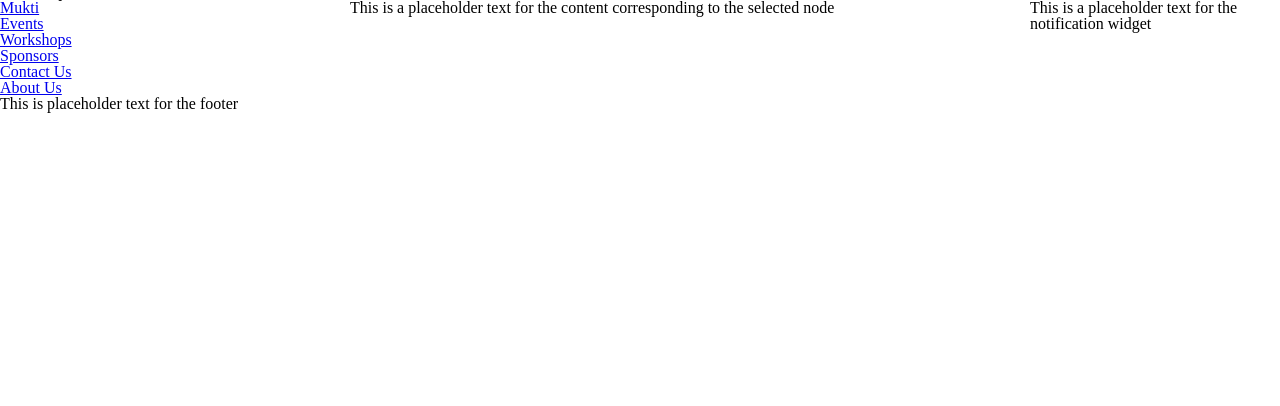
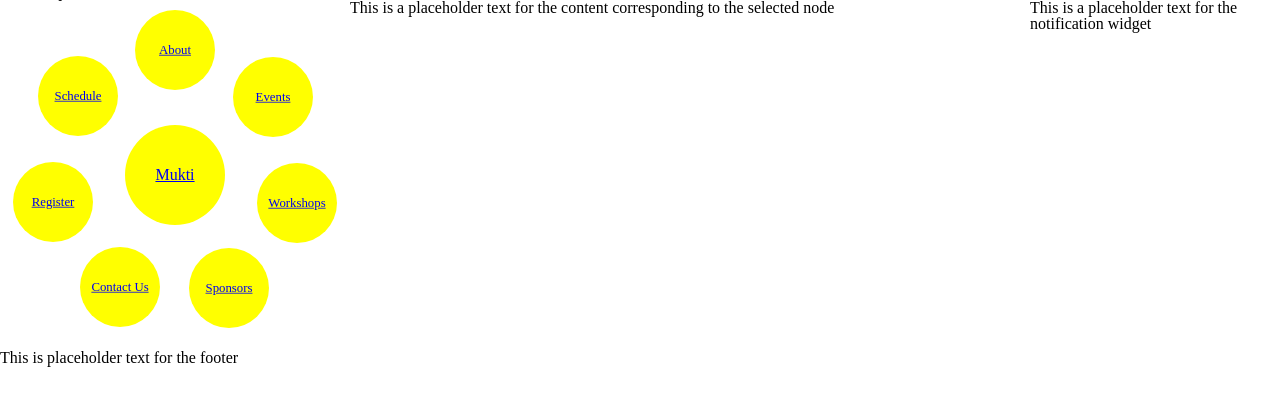
Before and after one commit to jazneetbhatti/mukti, a PHP site: page / in a window 1280 px wide. Shown: the part 16-422 px from the top of the page. Run offline with PHP 8.4, Linux system fonts and the light colour scheme.

Commit message:
Implemented a one level menu Profuse use of class in menu lists not ideal. Should be done using JSON or ajax( in another branch )

```diff
--- a/index.html
+++ b/index.html
@@ -23,14 +23,85 @@
 			</div>
 
 			<div id="nav-menu" class="wrapper-column">
-				<ul id="nav-menu-list">
-					<li><a href="#">Mukti</a></li>
-					<li><a href="#">Events</a></li>
-					<li><a href="#">Workshops</a></li>
-					<li><a href="#">Sponsors</a></li>
-					<li><a href="#">Contact Us</a></li>
-					<li><a href="#">About Us</a></li>
+
+				<!-- Level 0 Menu List BEGIN -->
+				<ul id="nav-menu-mukti" class="nav-menu-list">
+					<li><a class="centre-node" href="#">Mukti</a></li>
+					<li><a class="about" href="#">About</a></li>
+					<li><a class="events" href="#">Events</a></li>
+					<li><a class="workshops" href="#">Workshops</a></li>
+					<li><a class="sponsors" href="#">Sponsors</a></li>
+					<li><a class="contact" href="#">Contact Us</a></li>
+					<li><a class="register" href="#">Register</a></li>
+					<li><a class="schedule" href="#">Schedule</a></li>
 				</ul>
+				<!-- Main List END -->
+
+				<!-- ------------------------------------------------ -->
+
+				<!-- Level 1 Menu List BEGIN -->
+				<ul id="nav-menu-about" class="nav-menu-list">
+					<li><a class="centre-node" href="#">About</a></li>
+					<li><a class="about-mukti" href="#">About Mukti</a></li>
+					<li><a class="about-glug" href="#">About GLUG</a></li>
+					<li><a class="team-mukti" href="#">Team Mukti</a></li>
+					<li><a class="mukti" href="#">Mukti</a></li>
+				</ul>
+
+				<ul id="nav-menu-events" class="nav-menu-list">
+					<li><a class="centre-node" href="#">Events</a></li>
+					<li><a class="on-site-events" href="#">On Site Events</a></li>
+					<li><a class="codecracker" href="#">Codecracker</a></li>
+					<li><a class="online-treasure-hunt" href="#">Online Treasure Hunt</a></li>
+					<li><a class="freepl" href="#">FreePL</a></li>
+					<li><a class="freemex" href="#">FreeMex</a></li>
+					<li><a class="mukti" href="#">Mukti</a></li>
+				</ul>
+
+				<ul id="nav-menu-workshops" class="nav-menu-list">
+					<li><a class="centre-node" href="#">Workshops</a></li>
+					<li><a class="workshop1" href="#">Workshop 1</a></li>
+					<li><a class="workshop2" href="#">Workshop 2</a></li>
+					<li><a class="workshop3" href="#">Workshop 3</a></li>
+					<li><a class="workshop4" href="#">Workshop 4</a></li>
+					<li><a class="mukti" href="#">Mukti</a></li>
+				</ul>
+
+				<ul id="nav-menu-sponsors" class="nav-menu-list">
+					<li><a class="centre-node" href="#">Sponsors</a></li>
+					<li><a class="past-sponsors" href="#">Past Sponsors</a></li>
+					<li><a class="current-sponsors" href="#">Current Sponsors</a></li>
+					<li><a class="mukti" href="#">Mukti</a></li>
+				</ul>
+
+				<ul id="nav-menu-contact" class="nav-menu-list">
+					<li><a class="centre-node" href="#">Contact</a></li>
+					<li><a class="mukti" href="#">Mukti</a></li>
+				</ul>
+
+				<ul id="nav-menu-register" class="nav-menu-list">
+					<li><a class="centre-node" href="#">Register</a></li>
+					<li><a class="mukti" href="#">Mukti</a></li>
+				</ul>
+
+				<ul id="nav-menu-schedule" class="nav-menu-list">
+					<li><a class="centre-node" href="#">Schedule</a></li>
+					<li><a class="mukti" href="#">Mukti</a></li>
+				</ul>
+				<!-- Level 1 Menu List END -->
+
+				<!-- ------------------------------------------------ -->
+
+				<!-- Level 2 Menu List BEGIN -->
+				<ul id="nav-menu-on-site-events" class="nav-menu-list">
+					<li><a class="centre-node" href="#">On Site Events</a></li>
+					<li><a class="mukti" href="#">Mukti</a></li>
+				</ul>
+
+
+				<!-- Level 2 Menu List END -->
+
+				<!-- ------------------------------------------------ -->
 			</div>
 
 			<div id="right-notification-widget" class="wrapper-column">
@@ -44,5 +115,9 @@
 			<p>This is placeholder text for the footer</p>
 		</div>
 	</div>
+
+	<script src="scripts/jquery-1.8.3.min.js"></script>
+	<script src="scripts/jQuery.circleMenu.js"></script>
+	<script src="scripts/script.js"></script>
 </body>
 </html>
--- /dev/null
+++ b/scripts/script.js
@@ -0,0 +1,28 @@
+$(document).ready(function() {
+	$('ul:not(:first)').hide(); /* Only the main menu list should be visible initially*/
+
+	$('#nav-menu-mukti').circleMenu({
+		trigger: 'hover',
+		item_diameter: 100,
+		circle_radius: 125,
+		direction: 'full'
+	});
+
+	$('#nav-menu-mukti').addClass('menu-active').trigger('mouseover');
+
+  $('li').click(function() {
+  	var selected = $('a', this);
+    if( !selected.hasClass('centre-node') ){
+      var nextMenuId = '#nav-menu-' + selected.attr('class');
+/*      selected.text(nextMenuId); */
+			$('.menu-active').removeClass('menu-active').fadeOut();
+			$( nextMenuId ).circleMenu({
+		    trigger: 'hover',
+		    item_diameter: 100,
+		    circle_radius: 125,
+		    direction: 'full'
+	   });
+	    $( nextMenuId ).addClass('menu-active').fadeIn().trigger('mouseover');
+    }
+  });
+});
--- a/stylesheets/layout.css
+++ b/stylesheets/layout.css
@@ -33,6 +33,7 @@ html, body, #container{
 	width: 350px;
 	margin-left: -100%;
 	right: 350px;
+	height: 350px;
 }
 
 #right-notification-widget {
@@ -48,3 +49,15 @@ html, body, #container{
 															 size of the right-notification-widget */
 	left: 350px;
 }
+
+.nav-menu-list {
+	position: relative;
+	top: 50%;
+	left: 50%;
+}
+
+.nav-menu-list li{
+	background-color: yellow;
+	margin-left: -50px;
+	margin-top: -50px;
+}
```
Also changed, not shown: scripts/jQuery.circleMenu.js (added).
